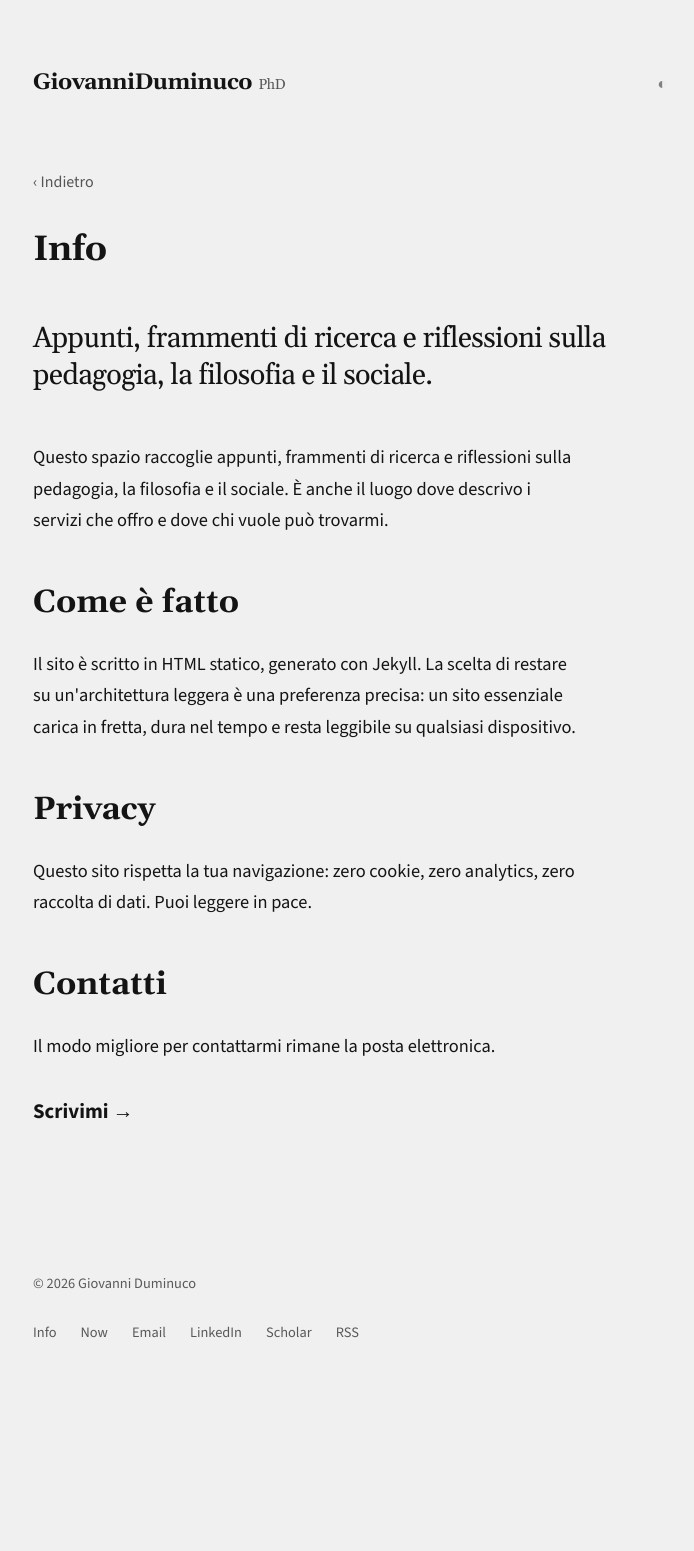
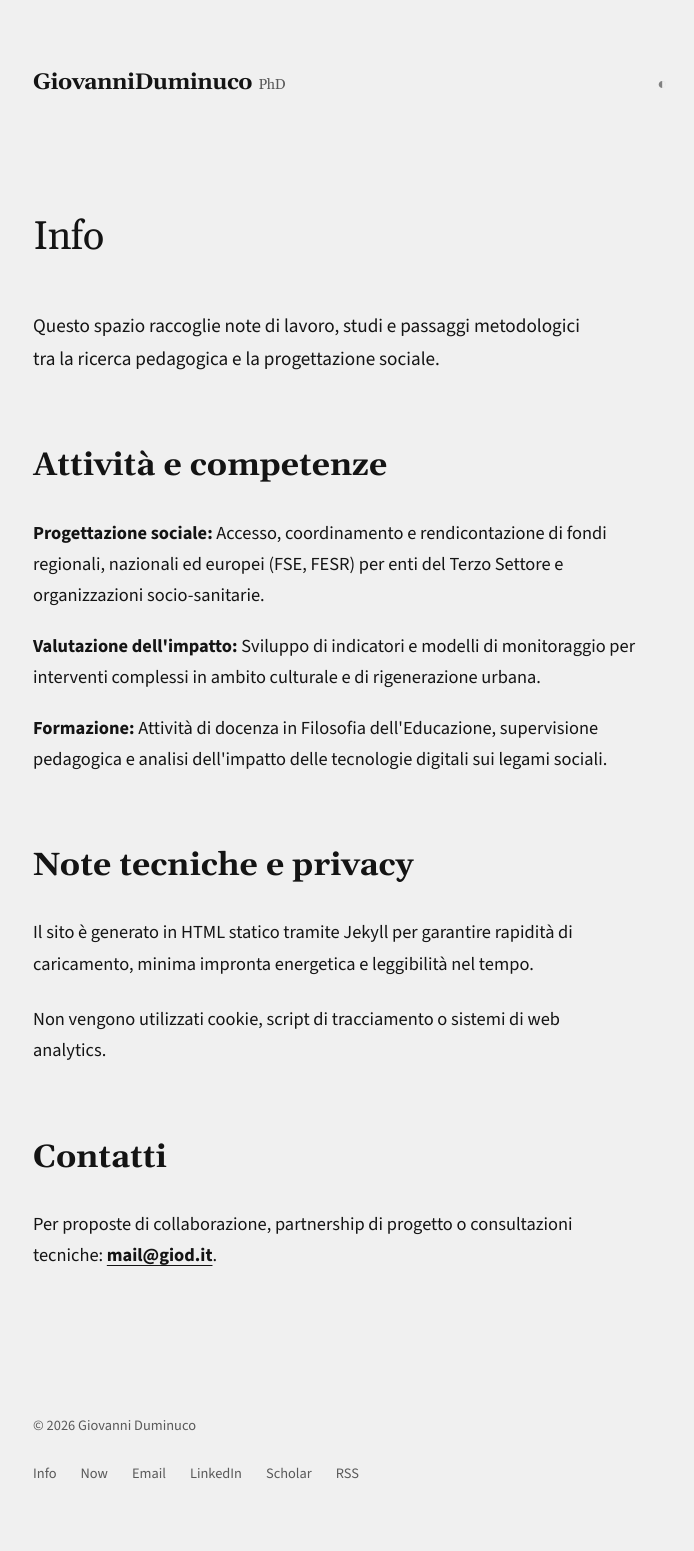
Before and after one commit to dumgio/dumgio.github.io, a Jekyll site: the page built from info.md, in a window 1280 px wide. Shown: the whole page, without its empty margins (127-821 px from the left). Built offline with Jekyll 4.4.1, drawn with Linux system fonts in a browser that asks for light colours; comment, search, counter and statistics services are not loaded; before the commit the page ends 1409 px from its top, so only the background shows below that.

Commit message:
Update info.md

```diff
--- a/info.md
+++ b/info.md
@@ -1,31 +1,33 @@
 ---
-layout: page
+layout: default
 title: Info
-description: Informazioni sul sito di Giovanni Duminuco — cosa trovi qui, come è fatto e perché.
+permalink: /info/
 ---
-<div class="hero-intro" style="font-size: 1.8rem; margin-bottom: 3rem; line-height: 1.3;">
-  Appunti, frammenti di ricerca e riflessioni sulla pedagogia, la filosofia e il sociale.
+
+<div class="hero-intro" style="margin-top: 3rem;">
+  Info
 </div>
+
+<p style="font-size: 1.2rem; margin-bottom: 3rem;">
+  Questo spazio raccoglie note di lavoro, studi e passaggi metodologici tra la ricerca pedagogica e la progettazione sociale.
+</p>
+
+<h2>Attività e competenze</h2>
+<ul style="margin-bottom: 3rem; padding-left: 0; list-style: none;">
+  <li style="margin-bottom: 1.2rem;"><strong>Progettazione sociale:</strong> Accesso, coordinamento e rendicontazione di fondi regionali, nazionali ed europei (FSE, FESR) per enti del Terzo Settore e organizzazioni socio-sanitarie.</li>
+  <li style="margin-bottom: 1.2rem;"><strong>Valutazione dell'impatto:</strong> Sviluppo di indicatori e modelli di monitoraggio per interventi complessi in ambito culturale e di rigenerazione urbana.</li>
+  <li style="margin-bottom: 1.2rem;"><strong>Formazione:</strong> Attività di docenza in Filosofia dell'Educazione, supervisione pedagogica e analisi dell'impatto delle tecnologie digitali sui legami sociali.</li>
+</ul>
+
+<h2>Note tecniche e privacy</h2>
 <p>
-  Questo spazio raccoglie appunti, frammenti di ricerca e riflessioni sulla pedagogia, la filosofia e il sociale. È anche il luogo dove descrivo i servizi che offro e dove chi vuole può trovarmi.
+  Il sito è generato in HTML statico tramite Jekyll per garantire rapidità di caricamento, minima impronta energetica e leggibilità nel tempo.
 </p>
-<h2>Come è fatto</h2>
 <p>
-  Il sito è scritto in HTML statico, generato con Jekyll. La scelta di restare su un'architettura leggera è una preferenza precisa: un sito essenziale carica in fretta, dura nel tempo e resta leggibile su qualsiasi dispositivo.
+  Non vengono utilizzati cookie, script di tracciamento o sistemi di web analytics.
 </p>
-<h2>Privacy</h2>
-<p>
-  Questo sito rispetta la tua navigazione: zero cookie, zero analytics, zero raccolta di dati. Puoi leggere in pace.
-</p>
+
 <h2>Contatti</h2>
 <p>
-  Il modo migliore per contattarmi rimane la posta elettronica.
+  Per proposte di collaborazione, partnership di progetto o consultazioni tecniche: <strong><a href="mailto:mail@giod.it">mail@giod.it</a></strong>.
 </p>
-<p style="margin-top: 2rem;">
-  <a href="mailto:mail@giod.it" class="post-item" style="text-decoration: none; font-weight: 700; font-size: 1.3rem;">
-    Scrivimi &rarr;
-  </a>
-</p>
-<style>
-  .page-content h2 { margin-top: 4rem; }
-</style>
```
